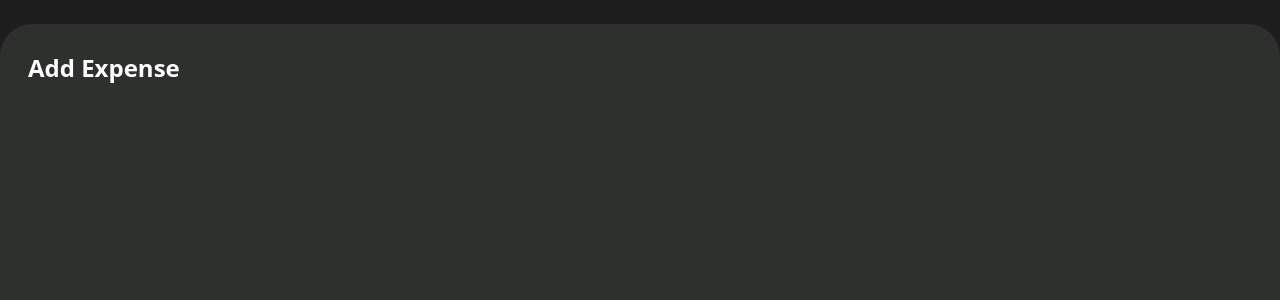
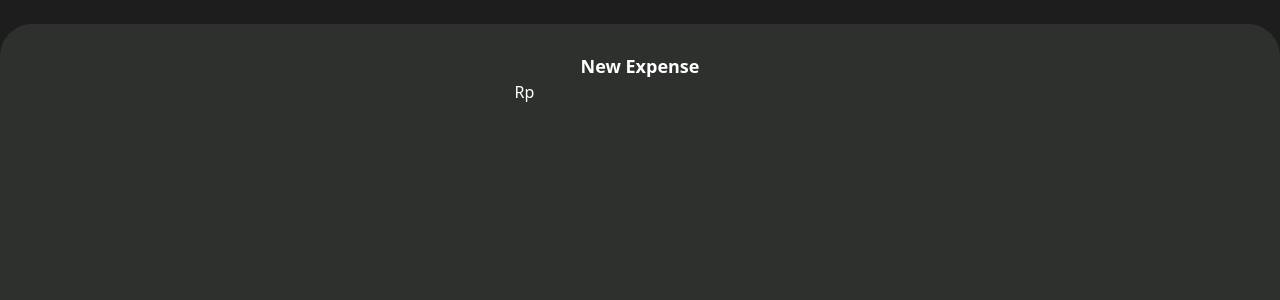
Before and after one commit to TamaWira/react-vite-pwa-app, a React (Vite) app: page /login in a window 1280 px wide. Both pictures are taken after a click on the button 640 px from the left and 740 px from the top of the page. Shown: the top 300 px of the page. Built offline with nearby package versions, Linux system fonts and the light colour scheme.

Commit message:
feat: add form

```diff
--- a/src/components/AddExpenseDrawer.tsx
+++ b/src/components/AddExpenseDrawer.tsx
@@ -1,6 +1,7 @@
 import { PiPlus } from "react-icons/pi";
 import { useLocation } from "react-router";
 import { Drawer } from "vaul";
+import AddExpenseForm from "./AddExpenseForm";
 
 export default function AddExpenseDrawer() {
   const { pathname } = useLocation();
@@ -21,9 +22,7 @@ export default function AddExpenseDrawer() {
         <Drawer.Content className="right-0 bottom-0 left-0 fixed bg-[#2E302E] rounded-t-4xl outline-none h-[97%] text-white">
           <Drawer.Title />
           <Drawer.Description />
-          <div className="p-7 font-semibold text-2xl">
-            <h2>Add Expense</h2>
-          </div>
+          <AddExpenseForm />
         </Drawer.Content>
       </Drawer.Portal>
     </Drawer.Root>
--- /dev/null
+++ b/src/components/AddExpenseForm.tsx
@@ -0,0 +1,29 @@
+import { useState } from "react";
+
+export default function AddExpenseForm() {
+  const [form, setForm] = useState({
+    amount: 0,
+  });
+
+  return (
+    <div className="p-7 text-white">
+      <h2 className="font-semibold text-lg text-center">New Expense</h2>
+      <form>
+        <div className="flex justify-center items-center">
+          <label htmlFor="amount">Rp</label>
+          <input
+            type="text"
+            // value={form.amount}
+            className="focus:outline-none w-fit appearance-none"
+            // onChange={(e) =>
+            //   setForm({
+            //     ...form,
+            //     amount: e.target.value ? parseInt(e.target.value) : 0,
+            //   })
+            // }
+          />
+        </div>
+      </form>
+    </div>
+  );
+}
--- a/src/styles/global.css
+++ b/src/styles/global.css
@@ -16,3 +16,13 @@ body {
 body {
   padding-top: env(safe-area-inset-top);
 }
+
+input::-webkit-outer-spin-button,
+input::-webkit-inner-spin-button {
+  -webkit-appearance: none;
+  margin: 0;
+}
+
+input[type="number"] {
+  -moz-appearance: textfield;
+}
```
